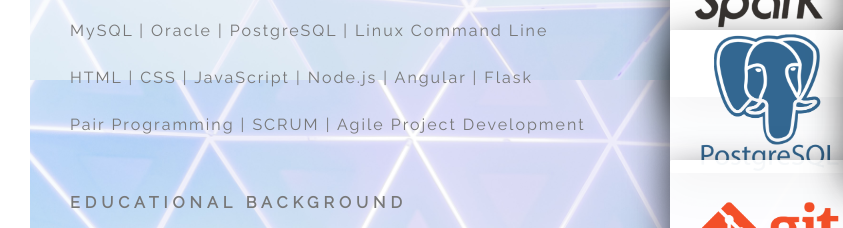
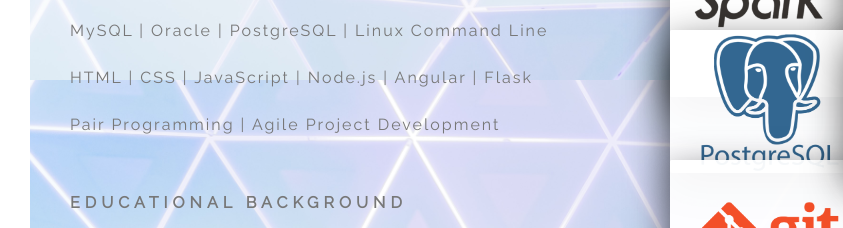
Before and after one commit to neel1166/neelpatel.github.io, a website: page index.html in a window 1280 px wide. Shown: the part 1367-1595 px from the top of the page, 0-843 px from the left. Drawn offline with Linux system fonts and the light colour scheme; a web font is replaced by a local one.

Commit message:
Minor Tech Fix

```diff
--- a/index.html
+++ b/index.html
@@ -87,7 +87,7 @@
                         HTML  |  CSS  |  JavaScript  |  Node.js  |  Angular | Flask
                     </p>
                     <p class="paragraph">
-                        Pair Programming  |  SCRUM  |  Agile Project Development
+                        Pair Programming  |  Agile Project Development
                     </p>
 
 
```
